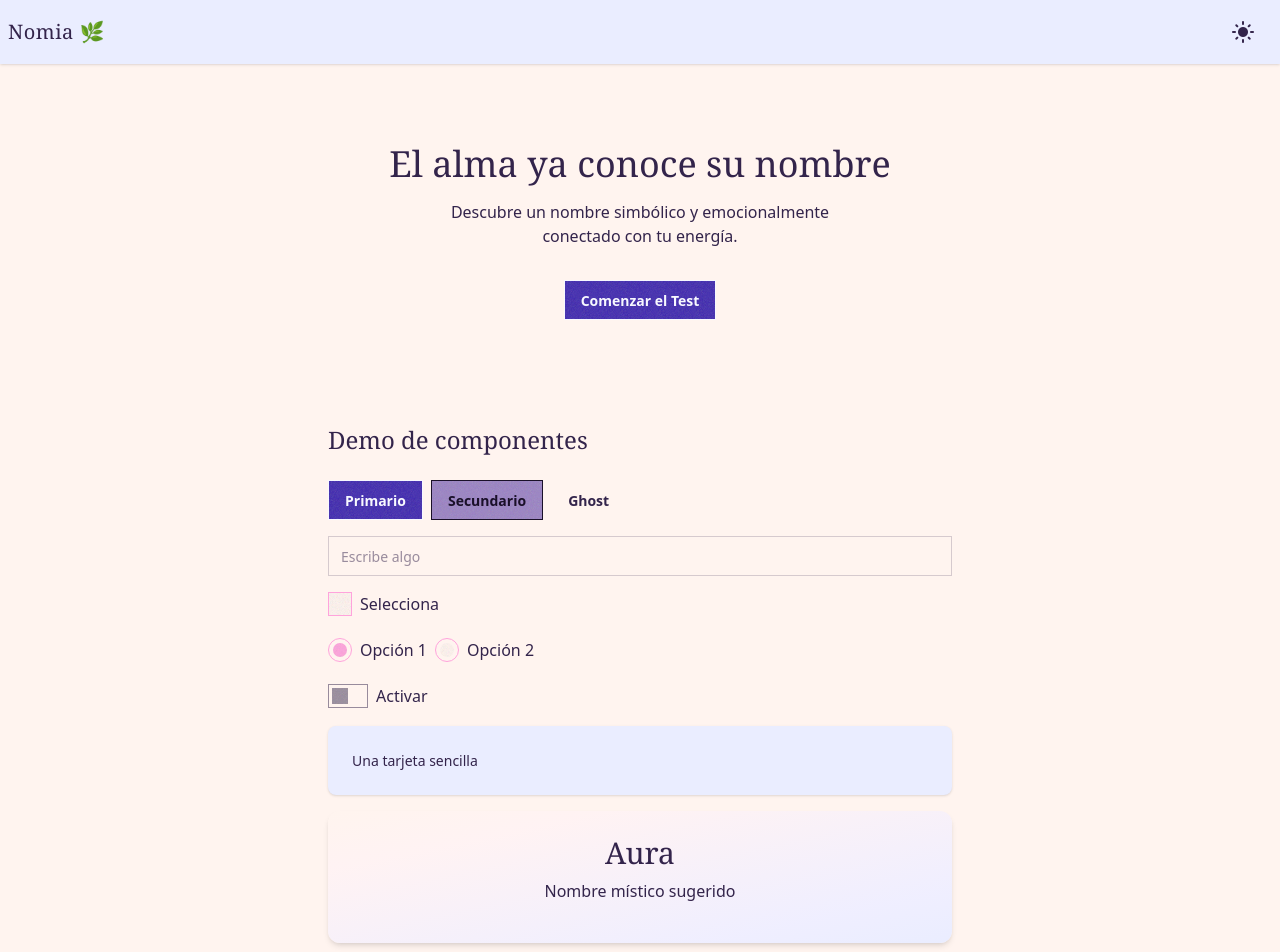
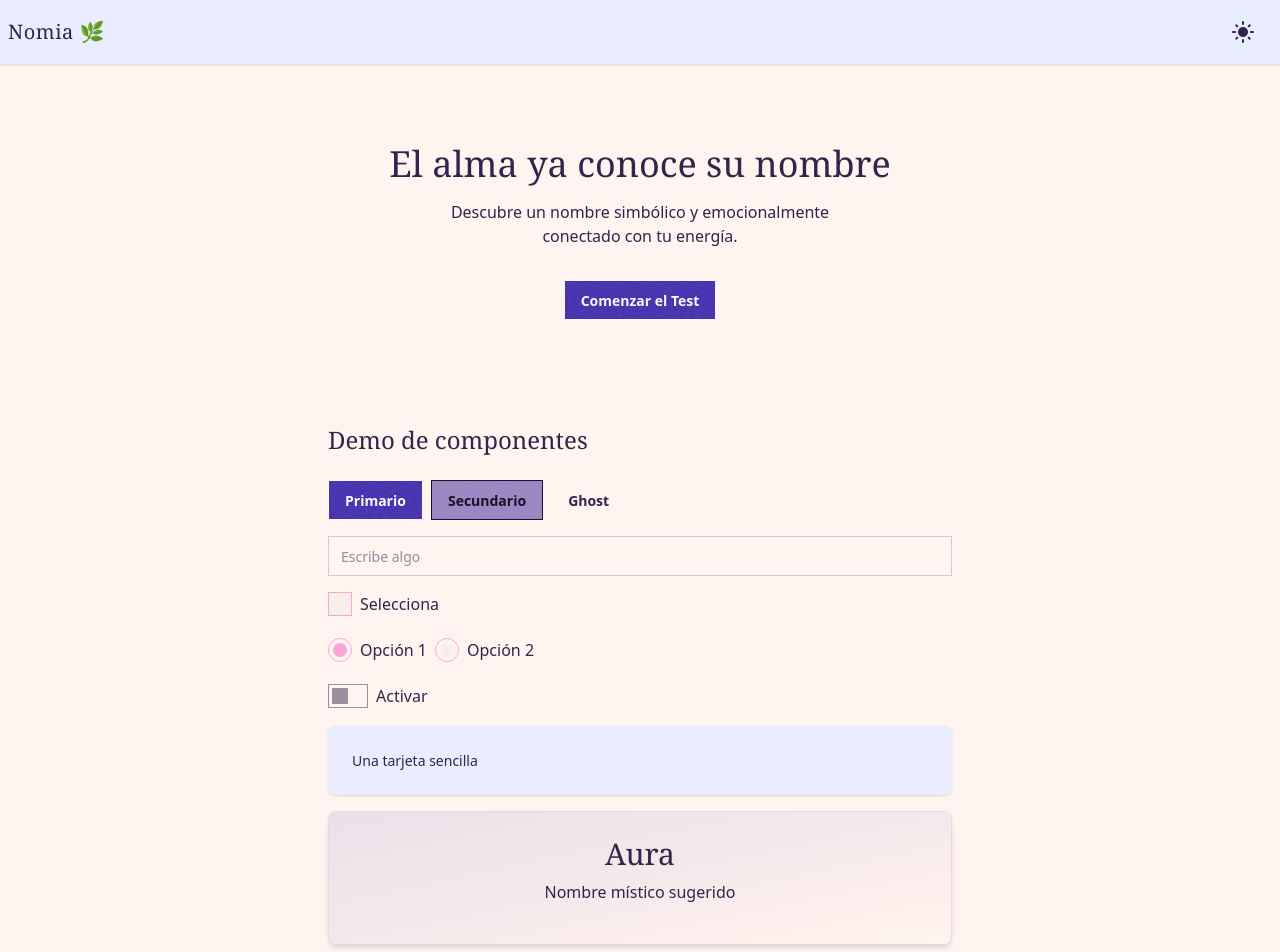
Before and after one commit to Akxlarre/Nomia, an Angular app: page / in a window 1280 px wide. Shown: the top 952 px of the page. Built offline with nearby package versions, Linux system fonts and the light colour scheme.

Commit message:
fix natal card styling

```diff
--- a/src/app/shared/components/natal-card.component.ts
+++ b/src/app/shared/components/natal-card.component.ts
@@ -4,9 +4,7 @@ import { Component, Input } from '@angular/core';
   selector: 'ui-natal-card',
   standalone: true,
   template: `
-    <div
-      class="card bg-gradient-to-br from-[oklch(98%_0.02_40)] to-[oklch(95%_0.03_280)] text-center shadow-md p-6 rounded-xl"
-    >
+    <div class="ui-natal-card card text-center transition-colors">
       <h2 class="text-3xl font-serif mb-2">{{ name }}</h2>
       <div class="text-base mb-4">
         <ng-content></ng-content>
--- a/tailwind.config.js
+++ b/tailwind.config.js
@@ -1,4 +1,6 @@
 /** @type {import('tailwindcss').Config} */
+const daisyui = require('daisyui');
+
 module.exports = {
   content: [
     "./src/**/*.{html,ts}",
@@ -6,5 +8,8 @@ module.exports = {
   theme: {
     extend: {},
   },
-    plugins: [],
+  plugins: [daisyui],
+  daisyui: {
+    themes: ["nomialight", "nomiadark"],
+  },
 };
```
Also changed, not shown: 1 other file (tests, documents, lock files or other folders). Lines whose indentation alone changed are shown as unchanged.
